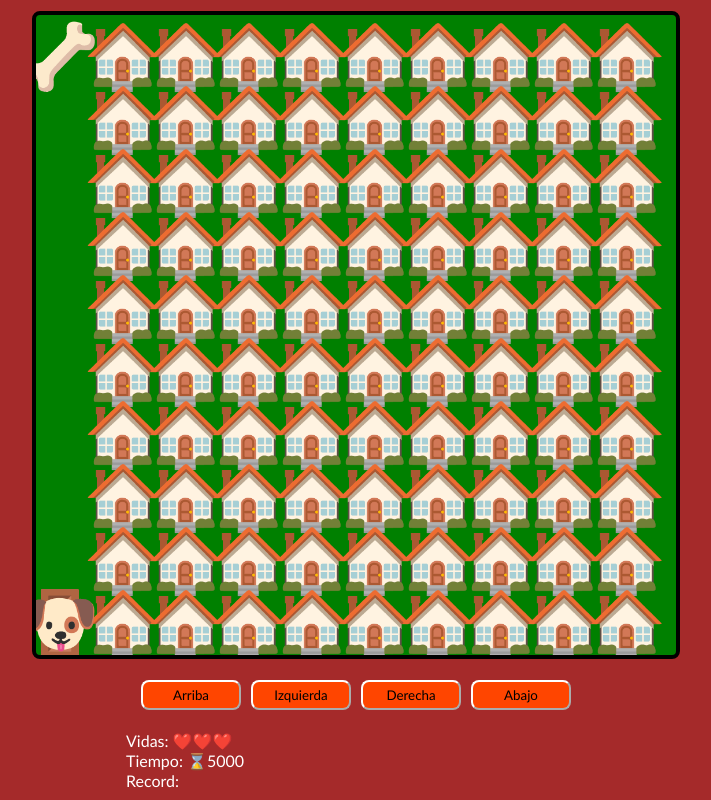
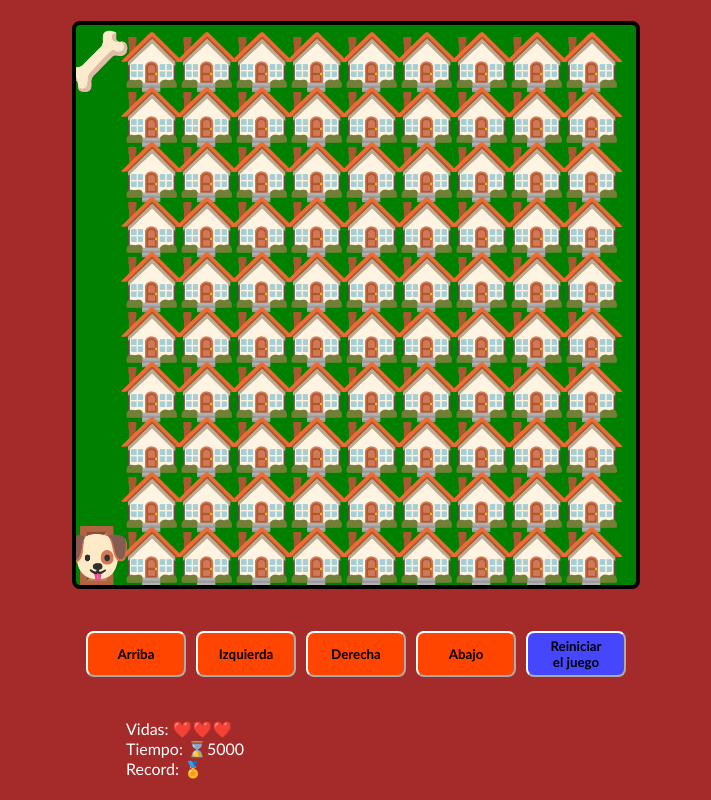
Before and after one commit to prilizabeth/js-videogame, a plain HTML site: page index.html in a window 1280 px wide. Shown: the whole page, without its empty margins (284-995 px from the left). Drawn offline with Linux system fonts and the light colour scheme.

Commit message:
errores depurados y boton de reinicio listo

```diff
--- a/game.js
+++ b/game.js
@@ -8,6 +8,7 @@ const spanLives = document.querySelector('#lives');
 const spanTime = document.querySelector('#time');
 const spanRecord = document.querySelector('#record');
 const pResult = document.querySelector('#result');
+const btnReset = document.querySelector('#reset_btn');
 
 let canvasSize;
 let elementsSize;
@@ -30,18 +31,26 @@ let enemiesPosition = [];
 window.addEventListener('load', setCanvasSize);
 window.addEventListener('resize', setCanvasSize);
 
+function fixNumber(n) {
+    return Number(n.toFixed(0));
+}
+
 function setCanvasSize() {
     if (window.innerHeight > window.innerWidth) {
-        canvasSize = window.innerWidth * 0.8;
+        canvasSize = window.innerWidth * 0.7;
     } else {
-        canvasSize = window.innerHeight * 0.8;
+        canvasSize = window.innerHeight * 0.7;
     }
+
+    canvasSize = Number(canvasSize.toFixed(0));
 
     canvas.setAttribute('width', canvasSize);
     canvas.setAttribute('height', canvasSize);
 
-    elementsSize = (canvasSize / 10) - 1;
+    elementsSize = fixNumber((canvasSize / 10) - 1);
 
+    playerPosition.x = undefined;
+    playerPosition.y = undefined;
     startGame();
 }
 
@@ -83,7 +92,7 @@ function startGame() {
                 if (!playerPosition.x && !playerPosition.y) {
                     playerPosition.x = positionX;
                     playerPosition.y = positionY;
-                    console.log({playerPosition});
+                    //console.log({playerPosition});
                 }
             } else if (col == 'I') {
                 goalPosition.x = positionX;
@@ -182,6 +191,7 @@ btnUp.addEventListener('click', moveUp);
 btnDown.addEventListener('click', moveDown);
 btnLeft.addEventListener('click', moveLeft);
 btnRight.addEventListener('click', moveRight);
+btnReset.addEventListener('click', resetGame);
 
 function moveByKeys(event) {
     if (event.key == 'ArrowUp') {
@@ -235,3 +245,7 @@ function moveRight() {
         startGame();
     }
 }
+
+function resetGame() {
+    location.reload();
+}
--- a/index.html
+++ b/index.html
@@ -16,12 +16,13 @@
             <button id="left">Izquierda</button>
             <button id="right">Derecha</button>
             <button id="down">Abajo</button>
+            <button id="reset_btn">Reiniciar el juego</button>
         </div>
 
         <div class="messages">
             <p>Vidas: <span id="lives"></span></p>
             <p>Tiempo: ⌛<span id="time"></span></p>
-            <p>Record: <span id="record"></span></p>
+            <p>Record:  🏅<span id="record"></span></p>
             <p id="result"></p>
         </div>
     </div>
--- a/styles.css
+++ b/styles.css
@@ -34,9 +34,13 @@ button {
     margin: 0;
     padding: 5px 20px;
     width: 100px;
+    font-weight: bolder;
 }
 button:not(:last-child) {
     margin-right: 10px;
+}
+#reset_btn {
+    background-color: #4646fc;
 }
 .messages {
     display: flex;
@@ -53,7 +57,7 @@ p {
 
 @media (max-width: 440px) {
     button {
-        margin-top: 25px;
+        margin-top: 5px;
     }
     #up, #down { margin-left: 100%; margin-right: 100%; }
 }
```
